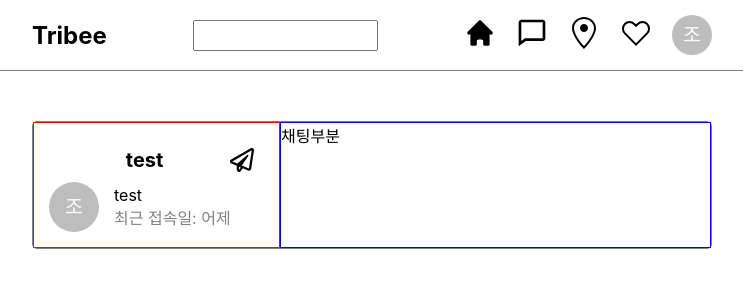
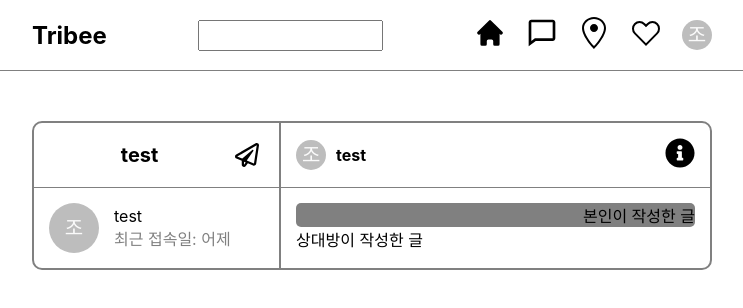
Before and after one commit to RendarCP/prj_Tribee, a React (Create React App) app in the folder frontend/: page /chat in a window 1280 px wide. Shown: the top 308 px of the page, without its empty margins (268-1011 px from the left). Built offline with nearby package versions, Linux system fonts and the light colour scheme.

Commit message:
chat 및 다른 뷰 부분 수정

```diff
--- a/frontend/src/component/Post/PostSide.js
+++ b/frontend/src/component/Post/PostSide.js
@@ -7,43 +7,32 @@ import { MAP_API } from '../../modules/Util.js'
 
 import { RenderAfterNavermapsLoaded, NaverMap } from 'react-naver-maps';
 
-function NaverMapAPI() {
-  const [latitude, setLatitude] = useState('');
-  const [longitude, setLongitude] = useState('');
-  const getLocation = () => {
-    if (navigator.geolocation) {
-      navigator.geolocation.getCurrentPosition((position) => {
-        alert(position.coords.latitude + ' ' + position.coords.longitude);
-        setLatitude(position.coords.latitude);
-        setLongitude(position.coords.longitude);
-      }, (error) => {
-        console.error(error);
-      }, {
-        enableHighAccuracy: false,
-        maximumAge: 0,
-        timeout: Infinity
-      });
-    } else {
-      alert('GPS를 지원하지 않습니다');
-    }
-  }
+function NaverMapAPI(props) {
+  if(props.latitude !== '' && props.longitude !== ''){
     return(
+      console.log('navermap if', props),
       <NaverMap
         mapDivId={'maps-getting-started-uncontrolled'}
         style={{
           width: '100%',
           height: '100%'
         }}
-      defaultCenter={{ lat: latitude, lng: longitude }}
-      defaultZoom={13}
+        defaultCenter={{ lat: props.latitude, lng: props.longitude }}
+        defaultZoom={15}
       />
     );
+  }
+  else{
+    return (
+      <div>지도 로딩중...</div>
+    )
+  }
 }
 
 function getLocation() {
   if (navigator.geolocation) { // GPS를 지원하면
     navigator.geolocation.getCurrentPosition(function(position) {
-      alert(position.coords.latitude + ' ' + position.coords.longitude);
+      //alert(position.coords.latitude + ' ' + position.coords.longitude);
     }, function(error) {
       console.error(error);
     }, {
@@ -71,11 +60,30 @@ const useStyles = makeStyles((theme) => ({
 
 function PostSide() {
   const classes = useStyles();
+  const [latitude, setLatitude] = useState('');
+  const [longitude, setLongitude] = useState('');
+  const getLocation = () => {
+    if (navigator.geolocation) {
+      navigator.geolocation.getCurrentPosition((position) => {
+        //alert(position.coords.latitude + ' ' + position.coords.longitude);
+        setLatitude(position.coords.latitude);
+        setLongitude(position.coords.longitude);
+      }, (error) => {
+        console.error(error);
+      }, {
+        enableHighAccuracy: false,
+        maximumAge: 0,
+        timeout: Infinity
+      });
+    } else {
+      alert('GPS를 지원하지 않습니다');
+    }
+  }
   return (
+    getLocation(),
     <div style={{
       width: '30%',
       marginLeft: 30,
-      marginBottom: 340
       }}>
       <div style={{ display: 'flex', flexDirection: 'row', alignItems: 'center'}}>
         <Avatar className={classes.large}>조</Avatar>
@@ -102,13 +110,13 @@ function PostSide() {
       </div>
 
       <div style={{ marginTop: 20 }}>
-        <div style={{ width: "100%", height: 200 }}>
+        <div style={{ width: "100%", height: 400 }}>
           <RenderAfterNavermapsLoaded
             ncpClientId={MAP_API} // 자신의 네이버 계정에서 발급받은 Client ID
             error={<p>Maps Load Error</p>}
             loading={<p>Maps Loading...</p>}
           >
-            <NaverMapAPI />
+            <NaverMapAPI latitude={latitude} longitude={longitude}/>
           </RenderAfterNavermapsLoaded>
         </div>
       </div>
--- a/frontend/src/component/UserAvatar.js
+++ b/frontend/src/component/UserAvatar.js
@@ -10,6 +10,10 @@ function UserAvatar(props) {
         margin: theme.spacing(1),
       },
     },
+    small: {
+      width: 30,
+      height: 30,
+    },
     large: {
       width: 50,
       height: 50,
@@ -18,7 +22,7 @@ function UserAvatar(props) {
   const classes = useStyles();
   return(
     <div>
-      <Avatar className={props.large ? classes.large : null}>조</Avatar>
+      <Avatar className={props.large ? classes.large : classes.small}>조</Avatar>
     </div>
   );
 }
--- a/frontend/src/component/header.js
+++ b/frontend/src/component/header.js
@@ -39,14 +39,18 @@ function Header() {
       </div>
 
       <div style={{ display:'flex', flexDirection: 'row', alignItems: 'center'}}>
-        <div>
-          <HiHome style={{ width: 32, height: 32 }}/>
-        </div>
+        <Link to='/'>
+          <div>
+            <HiHome style={{ width: 32, height: 32, color: 'black' }}/>
+          </div>
+        </Link>
         <div style={{ marginRight: 20 }} />
 
-        <div>
-          <BiComment style={{ width: 32, height: 32 }} />
-        </div>
+          <Link to='/chat'>
+            <div>
+              <BiComment style={{ width: 32, height: 32, color: 'black' }} />
+            </div>
+          </Link>
         <div style={{ marginRight: 20 }} />
 
         <div>
--- a/frontend/src/page/Chats.js
+++ b/frontend/src/page/Chats.js
@@ -1,17 +1,29 @@
 import React, { useState } from 'react';
-import { FaRegPaperPlane } from 'react-icons/fa';
+import { FaRegPaperPlane,FaInfoCircle } from 'react-icons/fa';
 
-import UserAvatar from '../component/UserAvatar.js'
+import UserAvatar from '../component/UserAvatar.js';
+import useMediaQuery from '@material-ui/core/useMediaQuery';
 
 function Chats() {
+  const matches = useMediaQuery('(min-width:900px)');
   return (
-    <div style={{ padding: '0 300px' }}>
-      <div style={{ display: 'flex', justifyContent: 'center', border: '1px solid gray', borderRadius: 5 }}>
-        <div style={{ border: '1px solid red', width: '40%' }}>
+    <div style={{ padding: matches ? '0 300px' : 0 }}>
+      <div style={{ display: 'flex', justifyContent: 'center', border: '2px solid gray', borderRadius: 10 }}>
+        <div style={{ width: '40%'}}>
+          <div style={{
+              display:'flex',
+              justifyContent: 'space-between',
+              alignItems: 'center',
+              padding: 15,
+              borderBottom: '1px solid gray'}}>
+            <div />
+            <div style={{ fontSize: 20, fontWeight: 'bold'}}>test</div>
+            <FaRegPaperPlane style={{ width: 24, height: 24, padding: 5 }} />
+          </div>
           <ChatList />
         </div>
-        <div style={{ border: '1px solid blue', width: '70%' }}>
-          채팅부분
+        <div style={{ borderLeft: '2px solid gray',width: '70%' }}>
+          <Chat />
         </div>
       </div>
     </div>
@@ -20,21 +32,43 @@ function Chats() {
 
 function ChatList() {
   return(
-    <div style={{ padding: 15}}>
-      <div style={{
-          display:'flex',
-          padding: 10,
-          justifyContent: 'space-between',
-          alignItems: 'center'}}>
-        <div />
-        <div style={{ fontSize: 20, fontWeight: 'bold'}}>test</div>
-        <FaRegPaperPlane style={{ width: 24, height: 24 }} />
-      </div>
-      <div>
+    <div>
+      <div style={{ padding: 15 }}>
         <UserProfile />
       </div>
     </div>
   );
+}
+
+function Chat() {
+  return(
+    <div>
+      <div style={{
+          display: 'flex',
+          justifyContent: 'space-between',
+          alignItems: 'center',
+          padding: 15,
+          borderBottom: '1px solid gray'}}>
+        <div style={{ display: 'flex', alignItems: 'center'}}>
+          <UserAvatar small/>
+          <div style={{ marginLeft: 10, fontWeight: 'bold'}}>
+            test
+          </div>
+        </div>
+        <div><FaInfoCircle style={{ width: 30, height: 30 }}/></div>
+      </div>
+      <div style={{ padding: 15 }}>
+        <div style={{
+          display: 'flex',
+          borderRadius: 5,
+          backgroundColor: 'gray',
+          justifyContent: 'flex-end'}}>
+          <div>본인이 작성한 글</div>
+        </div>
+        <div>상대방이 작성한 글</div>
+      </div>
+    </div>
+  )
 }
 
 function UserProfile() {
--- a/frontend/src/page/EditPost.js
+++ b/frontend/src/page/EditPost.js
@@ -62,6 +62,7 @@ function EditPost() {
   const classes = useStyles();
   return (
     console.log('test', post),
+    <form encType="multipart/form-data">
       <div style={{
         justifyContent: 'center',
         alignItems: 'center',
@@ -131,6 +132,7 @@ function EditPost() {
             >저장</div>
         </div>
       </div>
+    </form>
   );
 }
 
--- a/frontend/src/page/Home.js
+++ b/frontend/src/page/Home.js
@@ -2,20 +2,6 @@ import React from 'react';
 import { Link } from 'react-router-dom'
 
 import { RenderAfterNavermapsLoaded, NaverMap } from 'react-naver-maps';
-
-function NaverMapAPI() {
-  return(
-    <NaverMap
-      mapDivId={'maps-getting-started-uncontrolled'} // default: react-naver-map
-      style={{
-        width: '100%', // 네이버지도 가로 길이
-        height: '85vh' // 네이버지도 세로 길이
-      }}
-      defaultCenter={{ lat: 37.554722, lng: 126.970833 }} // 지도 초기 위치
-      defaultZoom={13} // 지도 초기 확대 배율
-    />
-  );
-}
 
 function Home() {
   return (
--- a/frontend/src/page/Posts.js
+++ b/frontend/src/page/Posts.js
@@ -15,7 +15,6 @@ function Posts() {
       display: 'flex',
       flexDirection: 'row',
       justifyContent: 'center',
-      alignItems: 'center',
       padding: matches ? "0 300px" : 0
       }}>
       <PostView />
--- a/frontend/src/page/SignUp.js
+++ b/frontend/src/page/SignUp.js
@@ -1,5 +1,6 @@
 import React, { Component } from 'react';
 import axios from 'axios';
+
 
 class SignUp extends Component {
   state = {
```
Lines whose indentation alone changed are shown as unchanged.
